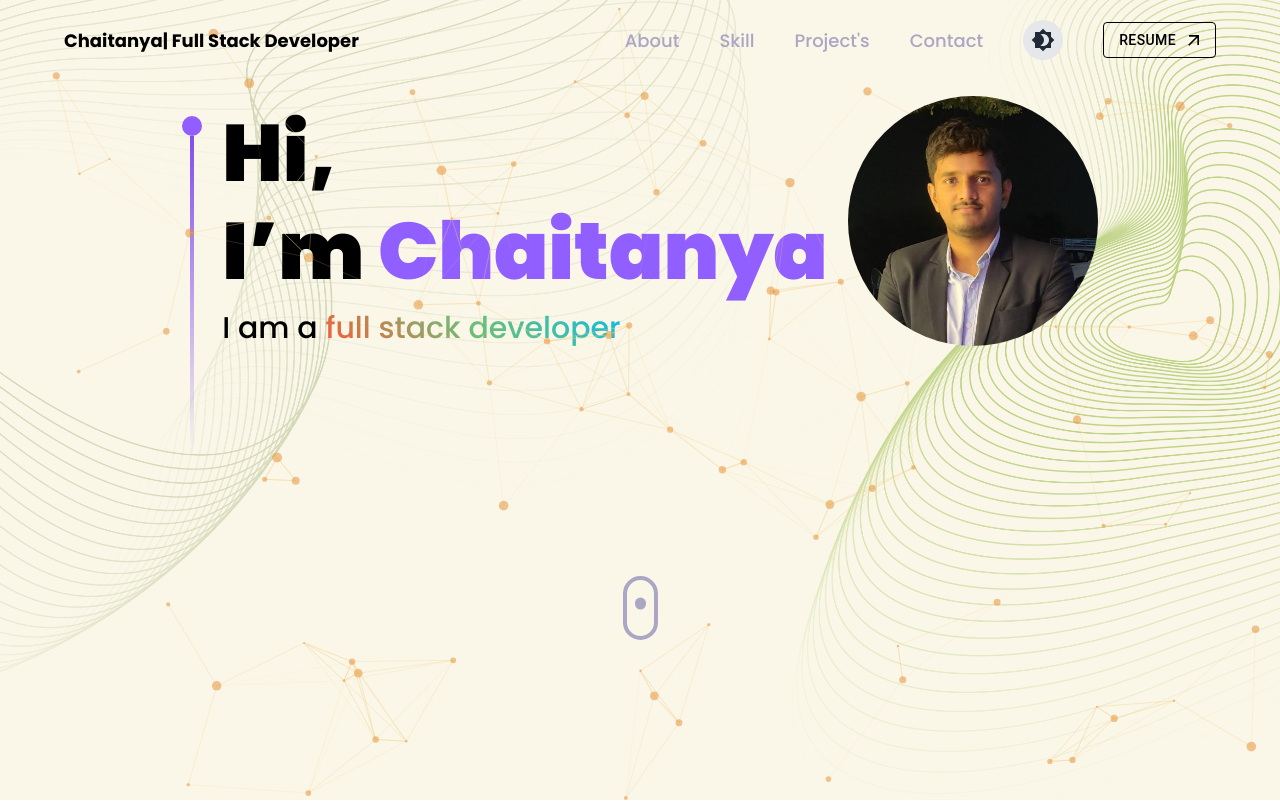
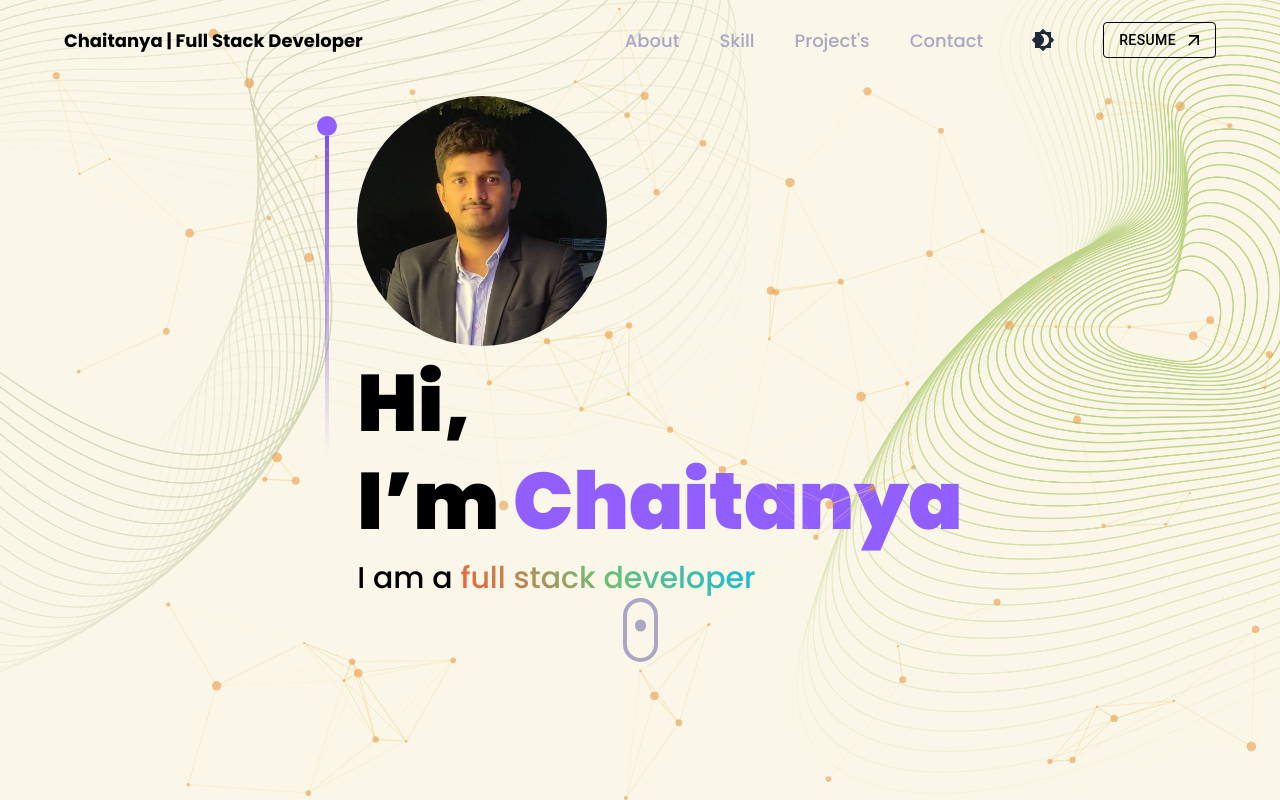
Before and after one commit to Chaitanya-05/portfolio-v2, a React (Create React App) app: page / in a window 1280 px wide. Shown: the top 802 px of the page. Built offline with nearby package versions, Linux system fonts and the light colour scheme.

Commit message:
cahnges made

```diff
--- a/src/components/Contact.jsx
+++ b/src/components/Contact.jsx
@@ -11,7 +11,7 @@ const Contact = () => {
   const downloadResume = e => {
     e.preventDefault();
     const link = document.createElement('a');
-    link.href = 'https://drive.google.com/uc?export=download&id=1jaR47ynfKNUg2WK4p2v_ZZDYFz4Eu3QD';
+    link.href = 'https://drive.google.com/uc?export=download&id=1CxVOWiveV7VGhlvYFNrQs8WTbDS4dVf4';
     link.setAttribute('download','Chaitanya_Resume.pdf');
     document.body.appendChild(link);
     link.click();
--- a/src/components/Hero.jsx
+++ b/src/components/Hero.jsx
@@ -12,14 +12,16 @@ const Hero = () => {
   return (
     <section className="relative mx-auto flex h-screen w-full flex-col items-center justify-between">
       <ParticlesContainer />
-      <div className={`top-[120px] mx-auto max-w-7xl ${styles.paddingX} flex flex-row items-start gap-5 mt-24`}>
-        <div className="mt-5 flex flex-col items-center justify-center">
+      <div className={`top-[120px] mx-auto max-w-7xl ${styles.paddingX} flex flex-row items-start gap-5 mt-24 `}>
+        <div className={`mt-5 flex flex-col items-center justify-center ${isSmall && 'mt-52'}`}>
           <div className="h-5 w-5 rounded-full bg-[#915EFF]" />
           <div className="violet-gradient h-40 w-1 sm:h-80" />
         </div>
+        <div className='flex flex-col-reverse'>
+
           <motion.div variants={textVariant()}>
             <h1 className={`${styles.heroHeadText} text-black dark:text-white`}>
-            Hi, <br /><span className="whitespace-nowrap">I’m <span className="text-[#915EFF]">Chaitanya</span></span>
+              Hi, <br /><span className="">I’m <span className="text-[#915EFF]">Chaitanya</span></span>
             </h1>
             <p className={`${styles.heroSubText} mt-2 text-black dark:text-white`}>
               I am a <span className="gradient-text">full stack developer</span>
@@ -34,10 +36,11 @@ const Hero = () => {
               alt="Chaitanya"
               src="./myImage1.jpeg"
               sx={isSmall
-              ? { width: 100, height: 200 }
+                ? { width: 200, height: 200 }
                 : { width: 250, height: 250 }}
             />
           </motion.div>
+        </div>
       </div>
       <div className="flex-center-center mb-40 w-full ">
         <a href="#about">
--- a/src/components/Navbar.jsx
+++ b/src/components/Navbar.jsx
@@ -1,4 +1,3 @@
-// src/components/Navbar.jsx
 import React, { useContext, useState, useEffect } from 'react';
 import { Link } from 'react-router-dom';
 import { Button, IconButton } from '@mui/material';
@@ -19,10 +18,10 @@ const Navbar = () => {
     return () => window.removeEventListener('scroll', onScroll);
   }, []);
 
-  const handleResume = e => {
+  const handleResume = (e) => {
     e.preventDefault();
     const link = document.createElement('a');
-    link.href = 'https://drive.google.com/uc?export=download&id=1jaR47ynfKNUg2WK4p2v_ZZDYFz4Eu3QD';
+    link.href = 'https://drive.google.com/uc?export=download&id=1CxVOWiveV7VGhlvYFNrQs8WTbDS4dVf4';
     link.setAttribute('download', 'Chaitanya_Resume.pdf');
     document.body.appendChild(link);
     link.click();
@@ -30,50 +29,45 @@ const Navbar = () => {
   };
 
   return (
-    <nav className={`
-      ${styles.paddingX} fixed top-0 z-20 flex w-full items-center py-5
-      ${scrolled ? 'bg-white opacity-95 dark:bg-primary-dark' : 'bg-transparent'}
-    `}>
-      <div className="mx-auto flex w-full max-w-7xl items-center justify-between">
+    <nav
+      className={`
+        ${styles.paddingX} fixed top-0 z-20 w-full py-5
+        ${scrolled ? 'bg-white opacity-95 dark:bg-primary-dark' : 'bg-transparent'}
+      `}
+    >
+      <div className="mx-auto flex max-w-7xl items-center justify-between">
         <Link
           to="/"
-          onClick={() => { setActive(''); window.scrollTo(0, 0); }}
+          onClick={() => {
+            setActive('');
+            window.scrollTo(0, 0);
+          }}
           className="flex items-center gap-2"
         >
-          <p className="text-[18px] font-bold text-black dark:text-white lg:flex">
-            Chaitanya <span className="hidden sm:block ">| Full Stack Developer</span>
+          <p className="text-[18px] font-bold text-black dark:text-white">
+            Chaitanya <span className="hidden sm:inline">| Full Stack Developer</span>
           </p>
         </Link>
 
-        <ul className="hidden flex-row gap-10 sm:flex list-none items-center">
-          {navLinks.map(nav => (
+        {/* Desktop Nav */}
+        <ul className="hidden list-none items-center gap-10 md:flex">
+          {navLinks.map((nav) => (
             <li
               key={nav.id}
               onClick={() => setActive(nav.title)}
               className={`
-        cursor-pointer text-[18px] font-medium
-        ${active === nav.title
-                  ? 'text-black dark:text-white'
-                  : 'text-secondary dark:text-secondary-dark'}
-        hover:text-black dark:hover:text-white
-      `}
+                cursor-pointer text-[18px] font-medium
+                ${active === nav.title ? 'text-black dark:text-white' : 'text-secondary dark:text-secondary-dark'}
+                hover:text-black dark:hover:text-white
+              `}
             >
               <a href={`#${nav.id}`}>{nav.title}</a>
             </li>
           ))}
 
-          {/* 👇 Change Theme Button moved BEFORE Resume */}
           <li>
-            <IconButton
-              onClick={toggleTheme}
-              className="
-    !text-gray-800 dark:!text-white
-    !bg-gray-200 dark:!bg-transparent
-    hover:!bg-gray-300 dark:hover:!bg-gray-600
-    !rounded-full !p-2
-  "
-            >
-              {theme === 'dark' ? <Brightness7 className="text-yellow-400"/> : <Brightness4 />}
+            <IconButton onClick={toggleTheme} className="!text-gray-800 dark:!text-white">
+              {theme === 'dark' ? <Brightness7 className="text-yellow-400" /> : <Brightness4 />}
             </IconButton>
           </li>
 
@@ -89,39 +83,32 @@ const Navbar = () => {
           </li>
         </ul>
 
-
-        {/* Mobile */}
-        <div className="flex flex-1 items-center justify-end sm:hidden">
-          <IconButton
-            onClick={toggleTheme}
-            className="
-    !text-gray-800 dark:!text-white
-    !bg-gray-200 dark:!bg-gray-700
-    hover:!bg-gray-300 dark:hover:!bg-gray-600
-    !rounded-full !p-2
-  "
-          >
+        {/* Mobile Nav */}
+        <div className="relative flex items-center gap-2 md:hidden">
+          <IconButton onClick={toggleTheme} className="!text-gray-800 dark:!text-white">
             {theme === 'dark' ? <Brightness7 /> : <Brightness4 />}
           </IconButton>
 
           <img
-            src={open ? '/assets/close.svg' : '/assets/menu.svg'}
+            src={open ? '/close.svg' : '/ham.svg'}
             alt="menu"
-            className="h-[28px] w-[28px] object-contain"
-            onClick={() => setOpen(o => !o)}
+            className="h-[28px] w-[28px] object-contain cursor-pointer"
+            onClick={() => setOpen((prev) => !prev)}
           />
+
           {open && (
-            <div className="black-gradient absolute right-0 top-20 z-10 mx-4 my-2 min-w-[140px] rounded-xl p-6">
-              <ul className="flex flex-col gap-4 list-none">
-                {navLinks.map(nav => (
+            <div className="absolute right-0 top-12 z-10 w-52 rounded-xl bg-white p-6 dark:bg-[#1a1a2e] shadow-lg">
+              <ul className="flex list-none flex-col gap-4">
+                {navLinks.map((nav) => (
                   <li
                     key={nav.id}
-                    onClick={() => { setActive(nav.title); setOpen(false); }}
+                    onClick={() => {
+                      setActive(nav.title);
+                      setOpen(false);
+                    }}
                     className={`
                       cursor-pointer text-[16px] font-medium
-                      ${active === nav.title
-                        ? 'text-black dark:text-white'
-                        : 'text-secondary dark:text-secondary-dark'}
+                      ${active === nav.title ? 'text-black dark:text-white' : 'text-secondary dark:text-secondary-dark'}
                     `}
                   >
                     <a href={`#${nav.id}`}>{nav.title}</a>
@@ -132,7 +119,7 @@ const Navbar = () => {
                     onClick={handleResume}
                     variant="outlined"
                     endIcon={<ArrowOutward />}
-                    className="!border-black dark:!border-white !text-black dark:!text-white"
+                    className="!border-black dark:!border-white !text-black dark:!text-white w-full"
                   >
                     Resume
                   </Button>
```
Also changed, not shown: public/close.svg (added), public/ham.svg (added). Lines whose indentation alone changed are shown as unchanged.
